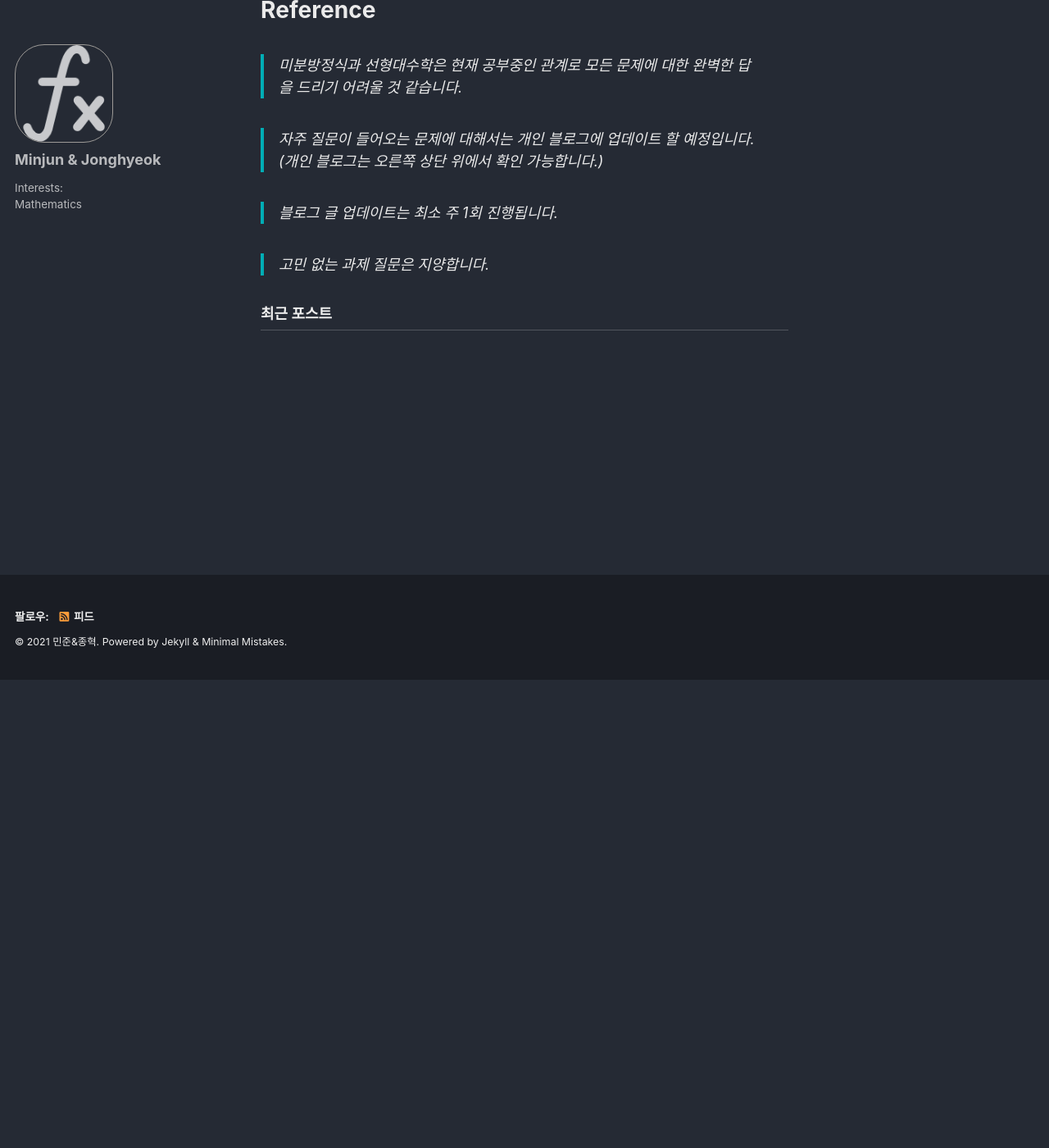
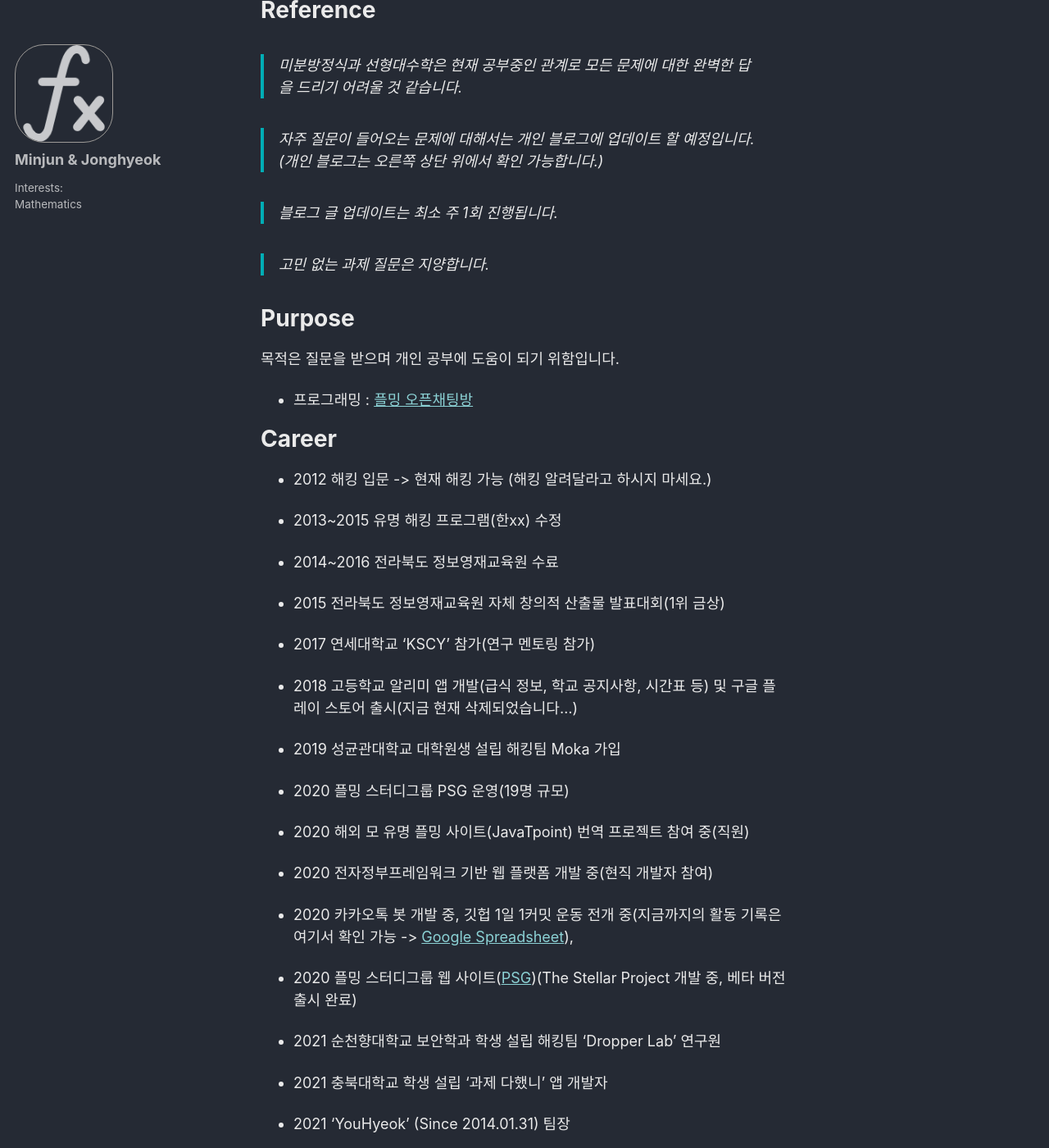
Before and after one commit to K-USCM/K-USCM.github.io, a Jekyll site: the page built from index.md, in a window 1280 px wide and 1400 px high, scrolled down 571 px. Shown: the whole window at 82% size. Built offline with Jekyll 4.4.1, drawn with Linux system fonts in a browser that asks for light colours; cached includes are drawn as plain includes; some of the changed text lies outside the part shown.

Commit message:
Update index.md

```diff
--- a/index.md
+++ b/index.md
@@ -3,7 +3,7 @@ layout: home
 author_profile: true
 ---
 
-수학 교과목 질문받습니다.
+수학, 플밍 질문받습니다.
 
 # Purpose
 
@@ -29,3 +29,61 @@ author_profile: true
 > 블로그 글 업데이트는 최소 주 1회 진행됩니다.
 
 > 고민 없는 과제 질문은 지양합니다.
+
+# Purpose
+
+목적은 질문을 받으며 개인 공부에 도움이 되기 위함입니다.
+
+* 프로그래밍 : [플밍 오픈채팅방](https://open.kakao.com/o/gOkNJF0c)
+
+# Career
+
+* 2012 해킹 입문 -> 현재 해킹 가능
+(해킹 알려달라고 하시지 마세요.)
+
+* 2013~2015 유명 해킹 프로그램(한xx) 수정
+
+* 2014~2016 전라북도 정보영재교육원 수료
+
+* 2015 전라북도 정보영재교육원 자체 창의적 산출물 발표대회(1위 금상)
+
+* 2017 연세대학교 'KSCY' 참가(연구 멘토링 참가)
+
+* 2018 고등학교 알리미 앱 개발(급식 정보, 학교 공지사항, 시간표 등) 및 구글 플레이 스토어 출시(지금 현재 삭제되었습니다...)
+
+* 2019 성균관대학교 대학원생 설립 해킹팀 Moka 가입
+
+* 2020 플밍 스터디그룹 PSG 운영(19명 규모)
+
+* 2020 해외 모 유명 플밍 사이트(JavaTpoint) 번역 프로젝트 참여 중(직원)
+
+* 2020 전자정부프레임워크 기반 웹 플랫폼 개발 중(현직 개발자 참여)
+
+* 2020 카카오톡 봇 개발 중, 깃헙 1일 1커밋 운동 전개 중(지금까지의 활동 기록은 여기서 확인 가능 -> [Google Spreadsheet](https://docs.google.com/spreadsheets/d/1XNkiDI8AuzjWG_All5pDDDqUYT7rFRSkkEAvDt9k21A/edit)),
+
+* 2020 플밍 스터디그룹 웹 사이트([PSG](http://psg.or.kr))(The Stellar Project 개발 중, 베타 버전 출시 완료)
+
+* 2021 순천향대학교 보안학과 학생 설립 해킹팀 'Dropper Lab' 연구원
+
+* 2021 충북대학교 학생 설립 '과제 다했니' 앱 개발자
+
+* 2021 'YouHyeok' (Since 2014.01.31) 팀장
+
+* 2021 한밭대학교 XAI 연구실 소속
+
+# Introduction to Assistants
+
+[김민준](https://mjkmain.github.io/)
+
+[김종혁](https://enfycius.github.io/)
+
+# Reference
+
+> 아무때나 카톡 보내셔도 됩니다.
+(단, 너무 늦은 시간이나 너무 이른 시간에 보내시면 제가 자고 있어 답장이 느릴 수 있습니다. 이 점 양해부탁드리겠습니다.)
+
+> 과제 질문이나 문제는 과제 제출 기한보다 여유있게 보내주시면 감사드리겠습니다.
+
+> 보내주신 질문과 그에 대한 답변은 블로그에 포스팅할 예정입니다.
+
+> 블로그 주소는 오픈채팅방 공지를 확인해주세요.
```
